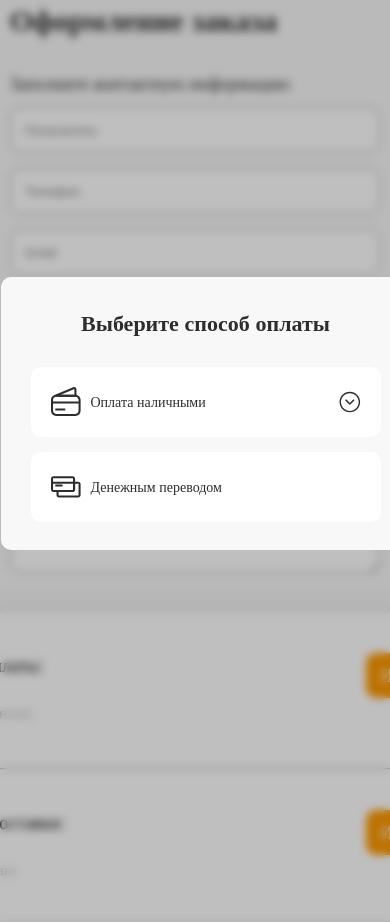
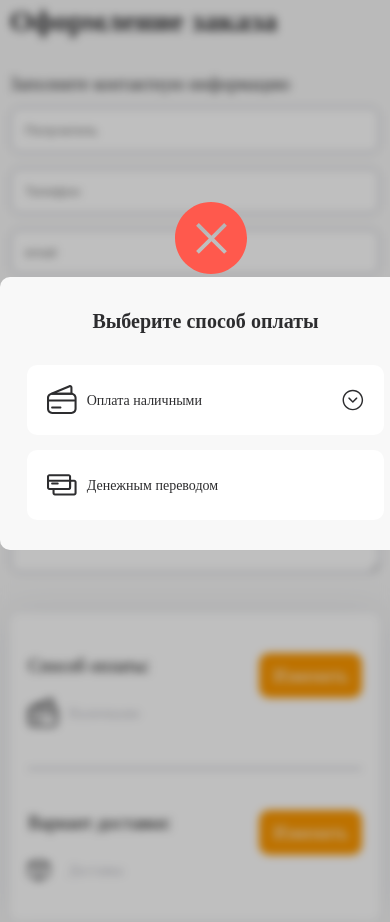
Before and after one commit to Svyat21/RuSanitApp, a Django app: page /order/ in a window 390 px wide, after a click on "Изменить". Shown: the part 155-1077 px from the top of the page. Run offline with Django 3.2, Linux system fonts and the light colour scheme; some libraries are stand-ins or nearby versions.

Commit message:
radio select layout for the phone

```diff
--- a/rusanitapp/shop/static/shop/css/universal_styles.css
+++ b/rusanitapp/shop/static/shop/css/universal_styles.css
@@ -589,6 +589,7 @@ body.lock{
     }
 }
 
+/* Radio select */
 
 .popup-content-pay{
     background-color: var(--color-pale-white);
@@ -636,8 +637,6 @@ body.lock{
 .radio-select p{
    margin-left: 40px;
 }
-
-
 .popup-content-delivery{
     background-color: var(--color-pale-white);
     width: 544px;
@@ -667,10 +666,6 @@ body.lock{
     background-position: left;
     height: 30px;
 }
-
-
-
-
 @media (max-width:1250px){
     .right-nav {
         margin-right: 16px;
@@ -682,25 +677,6 @@ body.lock{
         margin-left: 16px;
     }
 }
-@media (max-width:1180px){
-    .form-contain{
-        display: flex;
-        flex-direction: column;
-        align-items: center;
-    }
-    .order-form-right {
-        margin-top: 20px;
-        width: 608px;
-        display: flex;
-        flex-direction: column;
-        align-items: center;
-    }
-    .buttom-order{
-        position: absolute;
-        bottom: -100px;
-        right: unset;
-    }
-}
 @media (max-width:768px){
     .right-nav {
         margin-right: 56px;
@@ -710,4 +686,37 @@ body.lock{
     .mt250 {
         margin-top: 100px;
     }
+    .popup-content-pay {
+        width: 100%;
+        position: relative;
+    }
+    .popup-pay-contain {
+        width: 87%;
+    }
+    .popup-pay-close {
+        margin-left: unset;
+        margin-top: unset;
+        top: -75px;
+        right: 40%;
+    }
+    .popup-content-delivery {
+        width: 100%;
+        position: relative;
+    }
+    .popup-delivery-contain {
+        width: 87%;
+    }
+    .popup-delivery-close {
+        margin-left: unset;
+        margin-top: unset;
+        top: -75px;
+        right: 40%;
+    }
+    .popup .h2-style {
+        font-size: 20px;
+    }
+    .popup-delivery-contain p {
+        font-size: 12px;
+        text-align: left;
+    }
 }
```
